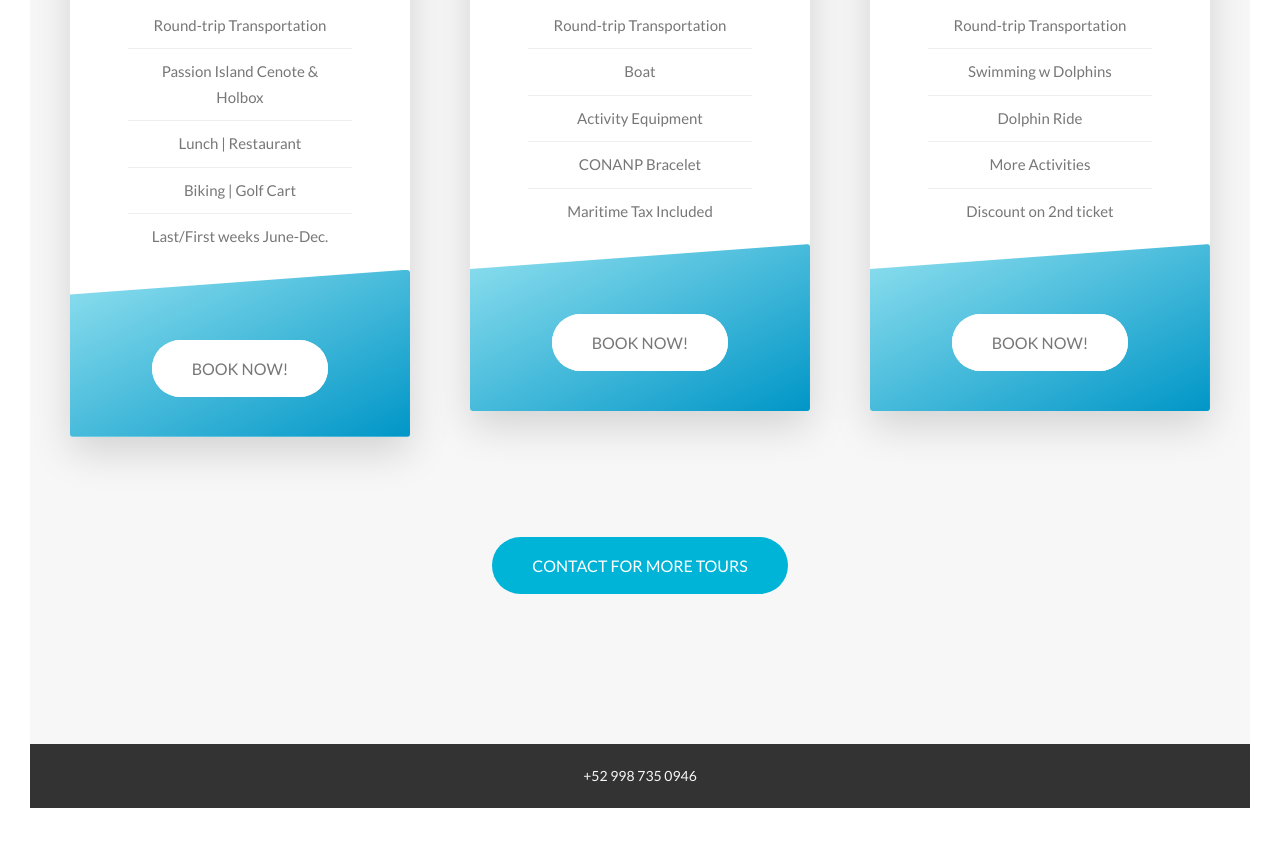
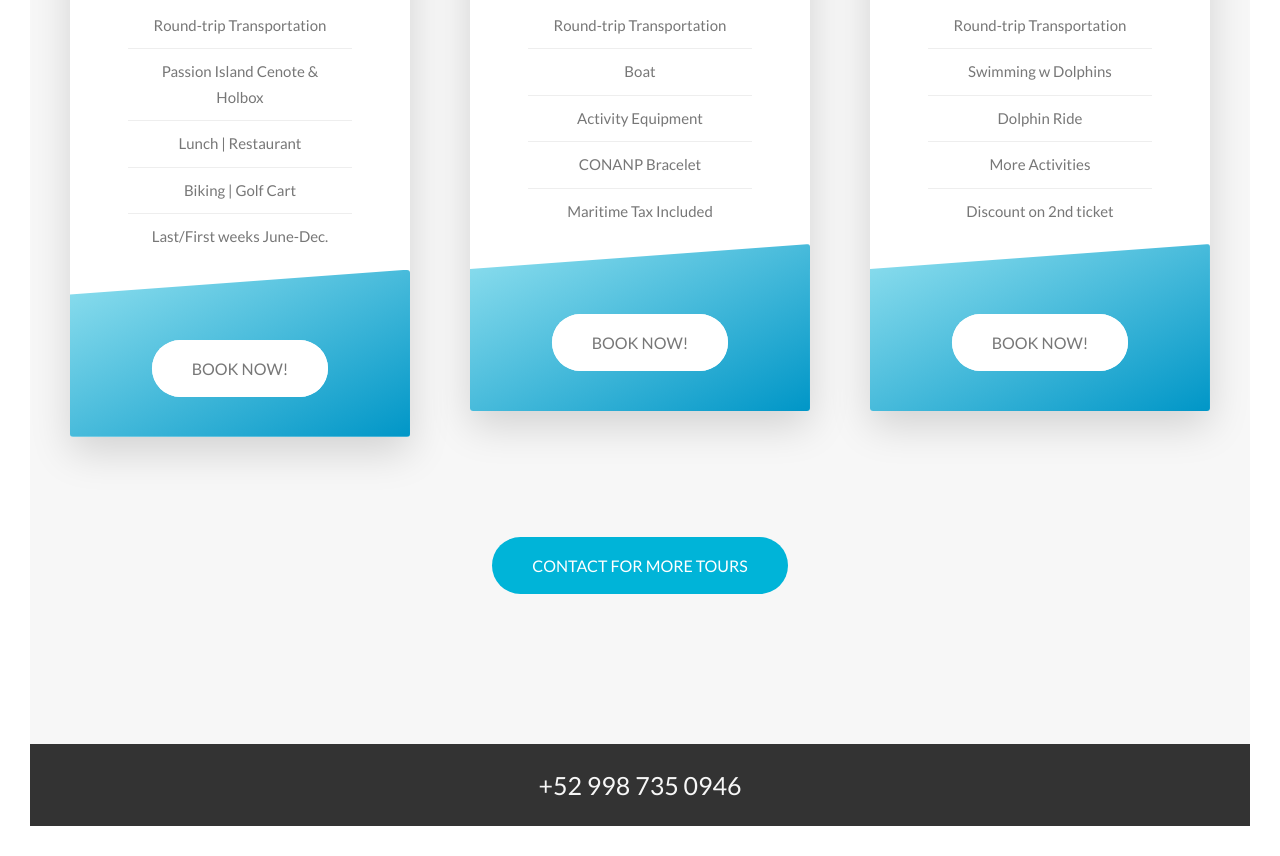
Before and after one commit to vaaroncarrasco/natours-landing, a website: page index.html in a window 1280 px wide. Shown: the part 1317-2173 px from the top of the page. Drawn offline with Linux system fonts and the light colour scheme.

Commit message:
footer number bigger

```diff
--- a/index.html
+++ b/index.html
@@ -132,9 +132,7 @@
         </main>
 
         <footer class="footer">
-            <div class="phone-number">
-                <p>+52 998 735 0946</p>
-            </div>
+            +52 998 735 0946
         </footer>
 
     </body>
--- a/sass/layout/_footer.scss
+++ b/sass/layout/_footer.scss
@@ -4,6 +4,7 @@
     align-items: center;
     background-color: #333;
     padding: 2rem 0;
-    font-size: 1.4rem;
+    font-size: 2.5rem;
     color: $color-grey-light-1;
+    text-decoration: none;
 }
```
Also changed, not shown: css/style.comp.css, css/style.concat.css, css/style.css, css/style.prefix.css.
